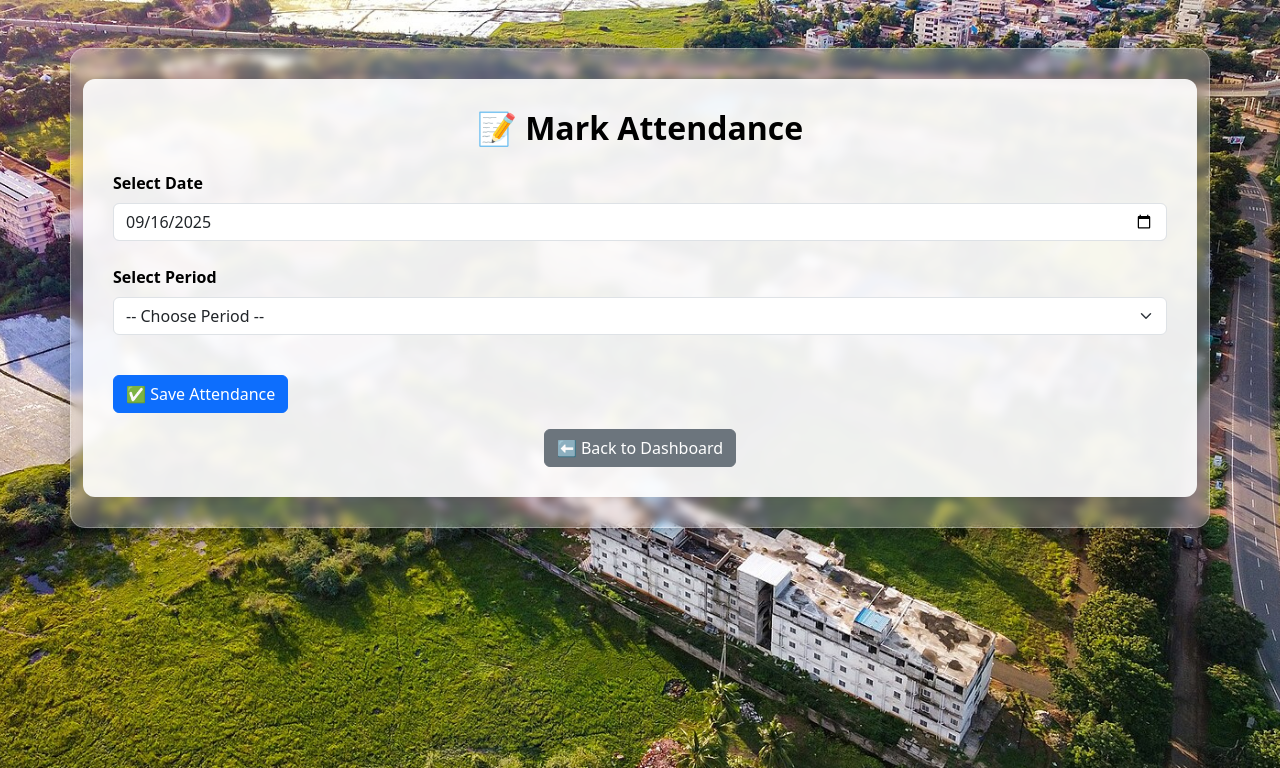
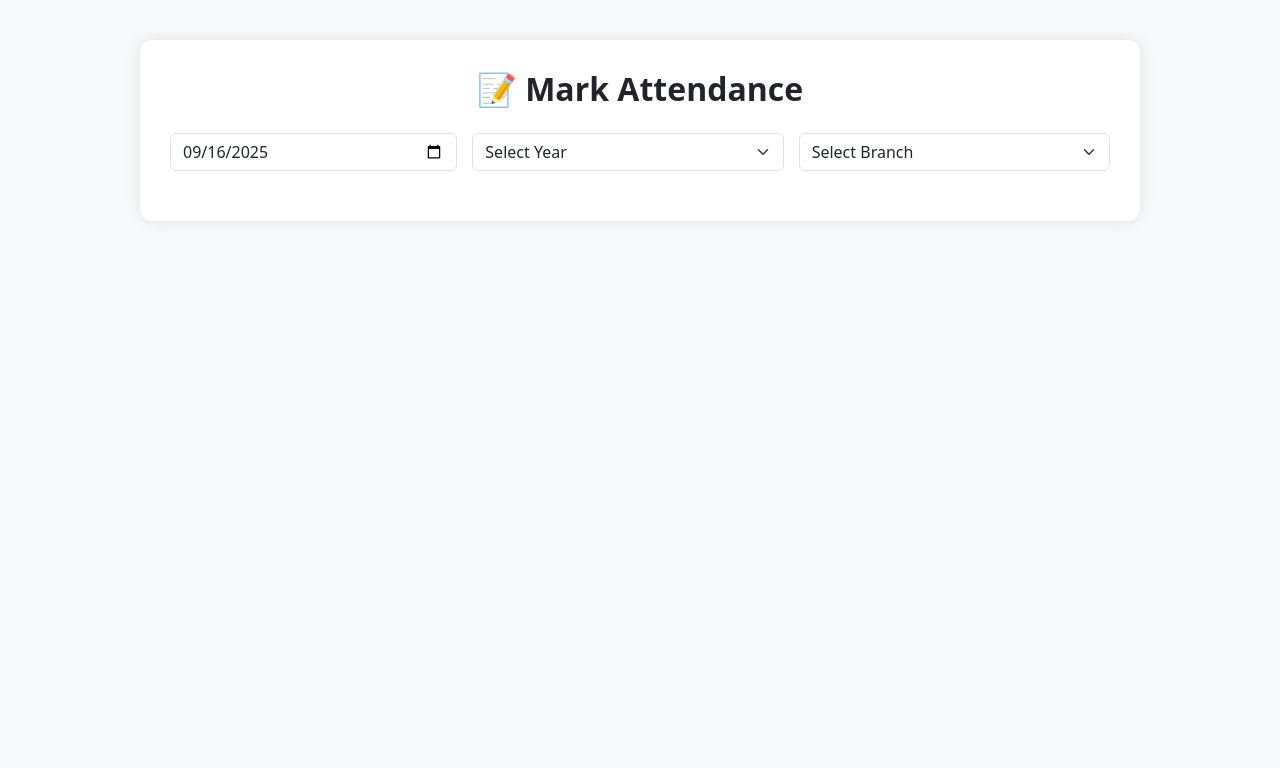
Before and after one commit to harasha12/student-management-portal, a Flask app: page /mark_attendance in a window 1280 px wide. Shown: the top 768 px of the page. Run offline with Flask 3, Linux system fonts and the light colour scheme; a user stored in the database is signed in; data that the repository does not hold is empty.

Commit message:
Update mark_attendance.html

```diff
--- a/templates/mark_attendance.html
+++ b/templates/mark_attendance.html
@@ -3,57 +3,92 @@
 <head>
     <meta charset="UTF-8">
     <title>Mark Attendance</title>
-    <link rel="stylesheet" href="{{ url_for('static', filename='style.css') }}">
     <link href="https://cdn.jsdelivr.net/npm/bootstrap@5.3.0/dist/css/bootstrap.min.css" rel="stylesheet">
     <style>
-        th, td {
-            text-align: center;
-            vertical-align: middle;
-        }
+        body { background: #f8f9fa; }
+        h2 { text-align: center; font-weight: 600; margin-bottom: 25px; }
         .attendance-box {
-            background: rgba(255, 255, 255, 0.9);
+            background: #fff;
             border-radius: 12px;
             padding: 30px;
-            box-shadow: 0 0 10px rgba(0,0,0,0.1);
+            box-shadow: 0 0 15px rgba(0,0,0,0.1);
+            max-width: 1000px;
+            margin: 40px auto;
         }
-        h2 {
-            font-weight: 600;
-            text-align: center;
-        }
+        table { width: 100%; border-collapse: collapse; margin-top: 20px; }
+        th, td { border: 1px solid #dee2e6; text-align: center; padding: 10px; }
+        th { background: #e9ecef; }
+        .form-inline { display: flex; flex-wrap: wrap; gap: 15px; align-items: center; margin-bottom: 20px; }
+        .form-inline select, .form-inline input { flex: 1; min-width: 150px; }
+        .btn { margin-top: 10px; }
     </style>
 </head>
-<body class="bg-light">
-<div class="container mt-5">
+<body>
 <div class="attendance-box">
-        <h2 class="mb-4">📝 Mark Attendance</h2>
+    <h2>📝 Mark Attendance</h2>
 
+    <!-- Filters Form -->
+    <form id="filterForm" class="form-inline">
+        <input type="date" id="datePicker" name="date" class="form-control" required>
+
+        <select id="yearSelect" class="form-select" required>
+            <option value="">Select Year</option>
+            <option value="1/4">1/4</option>
+            <option value="2/4">2/4</option>
+            <option value="3/4">3/4</option>
+            <option value="4/4">4/4</option>
+        </select>
+
+        <select id="branchSelect" class="form-select" required>
+            <option value="">Select Branch</option>
+            <option value="B.Tech - CSE">B.Tech - CSE</option>
+            <option value="B.Tech - IT">B.Tech - IT</option>
+            <option value="B.Tech - Civil">B.Tech - Civil</option>
+            <option value="B.Tech - Mech">B.Tech - Mech</option>
+            <option value="B.Tech - EEE">B.Tech - EEE</option>
+            <option value="B.Tech - ECE">B.Tech - ECE</option>
+            <option value="B.Tech - CSC">B.Tech - CSC</option>
+            <option value="B.Tech - AI & ML">B.Tech - AI & ML</option>
+            <option value="B.Tech - AI & DS">B.Tech - AI & DS</option>
+        </select>
+    </form>
+
+    <!-- Attendance Table (Hidden until filters selected) -->
+    <div id="attendanceTable" style="display: none;">
         <form method="POST">
-            <!-- Date Picker -->
-            <div class="mb-4">
-                <label for="date" class="form-label">Select Date</label>
-                <input type="date" name="date" id="datePicker" class="form-control" required>
-            </div>
-
-
-            <!-- Period Selection Dropdown -->
-            <div class="mb-4">
+            <!-- Period Selection -->
+            <div class="mb-3">
                 <label for="periodDropdown" class="form-label">Select Period</label>
-                <select class="form-select" id="periodDropdown" name="selected_period" required>
+                <select class="form-select" id="periodDropdown" name="selected_period">
                     <option value="">-- Choose Period --</option>
-                    {% for i in range(1, 7) %}
+                    {% for i in range(1, 8) %}
                         <option value="{{ i }}">Period {{ i }}</option>
                     {% endfor %}
                 </select>
             </div>
 
-            <!-- Attendance Table -->
-            <div id="attendanceTable" style="display: none;">
+            <!-- Lab Periods Checkboxes -->
+            <div class="mb-4">
+                <label class="form-label">Select Lab Periods</label>
+                <div class="row">
+                    {% for i in range(1, 8) %}
+                    <div class="col-md-2 col-4">
+                        <input type="checkbox" class="form-check-input lab-period" id="lab{{ i }}" name="lab_periods" value="Lab Period {{ i }}">
+                        <label class="form-check-label" for="lab{{ i }}">Period {{ i }}</label>
+                    </div>
+                    {% endfor %}
+                </div>
+            </div>
+
+            <!-- Students Table -->
             <table class="table table-bordered">
                 <thead>
                     <tr>
                         <th>Student ID</th>
                         <th>Student Name</th>
-                            <th id="periodHeader">Period</th>
+                        <th id="periodHeader">Selected Period</th>
+                        <th id="labPeriodHeader">Selected Lab Period(s)</th>
+                        <th>Status</th>
                         <th>Remarks</th>
                     </tr>
                 </thead>
@@ -62,53 +97,59 @@
                     <tr>
                         <td>{{ student.student_id }}</td>
                         <td>{{ student.name }}</td>
+                        <td class="selected-period"></td>
+                        <td class="selected-lab"></td>
                         <td>
                             <select name="status_{{ student.student_id }}" class="form-select" required>
                                 <option value="Present">Present</option>
                                 <option value="Absent">Absent</option>
                             </select>
                         </td>
-<td>
-    <input type="text" name="remarks_{{ student.student_id }}" class="form-control" placeholder="Optional">
-</td>
-
+                        <td><input type="text" name="remarks_{{ student.student_id }}" class="form-control" placeholder="Optional"></td>
                     </tr>
                     {% endfor %}
                 </tbody>
             </table>
-            </div>
-
-            <!-- Submit Button -->
-            <button type="submit" class="btn btn-primary mt-3">✅ Save Attendance</button>
+            <button type="submit" class="btn btn-success">✅ Save Attendance</button>
         </form>
-
-        <!-- Back Button -->
-        <div class="mt-3 text-center">
-            <a href="{{ url_for('teacher_dashboard') }}" class="btn btn-secondary">⬅️ Back to Dashboard</a>
-        </div>
     </div>
 </div>
 
-<!-- JavaScript -->
 <script>
-    document.addEventListener('DOMContentLoaded', function () {
-        // Auto-fill date
+document.addEventListener('DOMContentLoaded', function() {
     const today = new Date().toISOString().split('T')[0];
     document.getElementById('datePicker').value = today;
 
+    const datePicker = document.getElementById('datePicker');
+    const yearSelect = document.getElementById('yearSelect');
+    const branchSelect = document.getElementById('branchSelect');
     const dropdown = document.getElementById('periodDropdown');
+    const labPeriods = document.querySelectorAll('.lab-period');
     const table = document.getElementById('attendanceTable');
-        const periodHeader = document.getElementById('periodHeader');
 
-        dropdown.addEventListener('change', function () {
-            if (dropdown.value !== "") {
-                table.style.display = 'block';
-                periodHeader.innerText = "Period " + dropdown.value;
-                // Optional: Update all input/select field names dynamically if needed
-            } else {
-                table.style.display = 'none';
+    function updateTable() {
+        const filtersSelected = datePicker.value && yearSelect.value && branchSelect.value;
+        table.style.display = filtersSelected ? 'block' : 'none';
+
+        if(filtersSelected){
+            const selectedLabs = Array.from(labPeriods)
+                .filter(cb => cb.checked)
+                .map(cb => cb.value);
+            const rows = document.querySelectorAll('#attendanceTable tbody tr');
+            rows.forEach(row => {
+                row.querySelector('.selected-period').innerText = dropdown.value ? "Period " + dropdown.value : "-";
+                row.querySelector('.selected-lab').innerText = selectedLabs.length ? selectedLabs.join(", ") : "-";
+            });
         }
-        });
+    }
+
+    datePicker.addEventListener('change', updateTable);
+    yearSelect.addEventListener('change', updateTable);
+    branchSelect.addEventListener('change', updateTable);
+    dropdown.addEventListener('change', updateTable);
+    labPeriods.forEach(cb => cb.addEventListener('change', updateTable));
+
+    updateTable(); // initial check
 });
 </script>
 </body>
```
Lines whose indentation alone changed are shown as unchanged.
